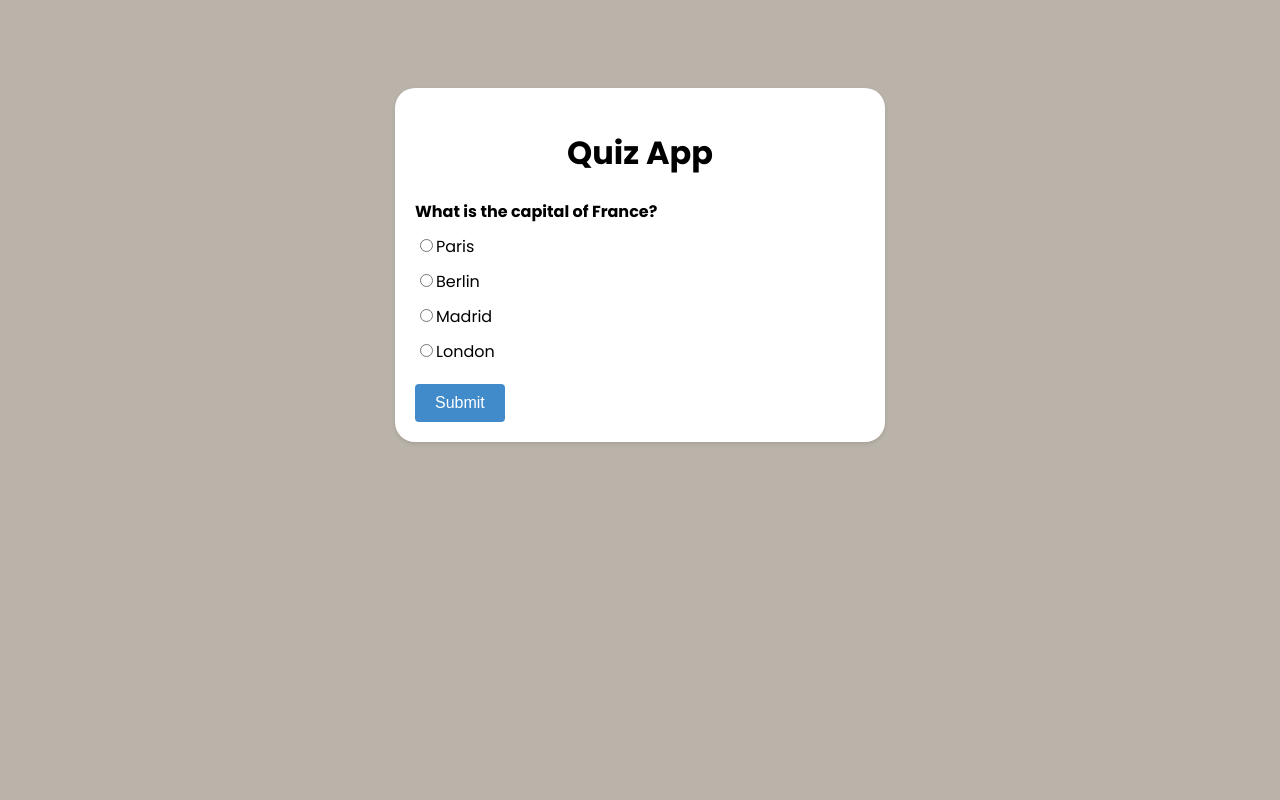
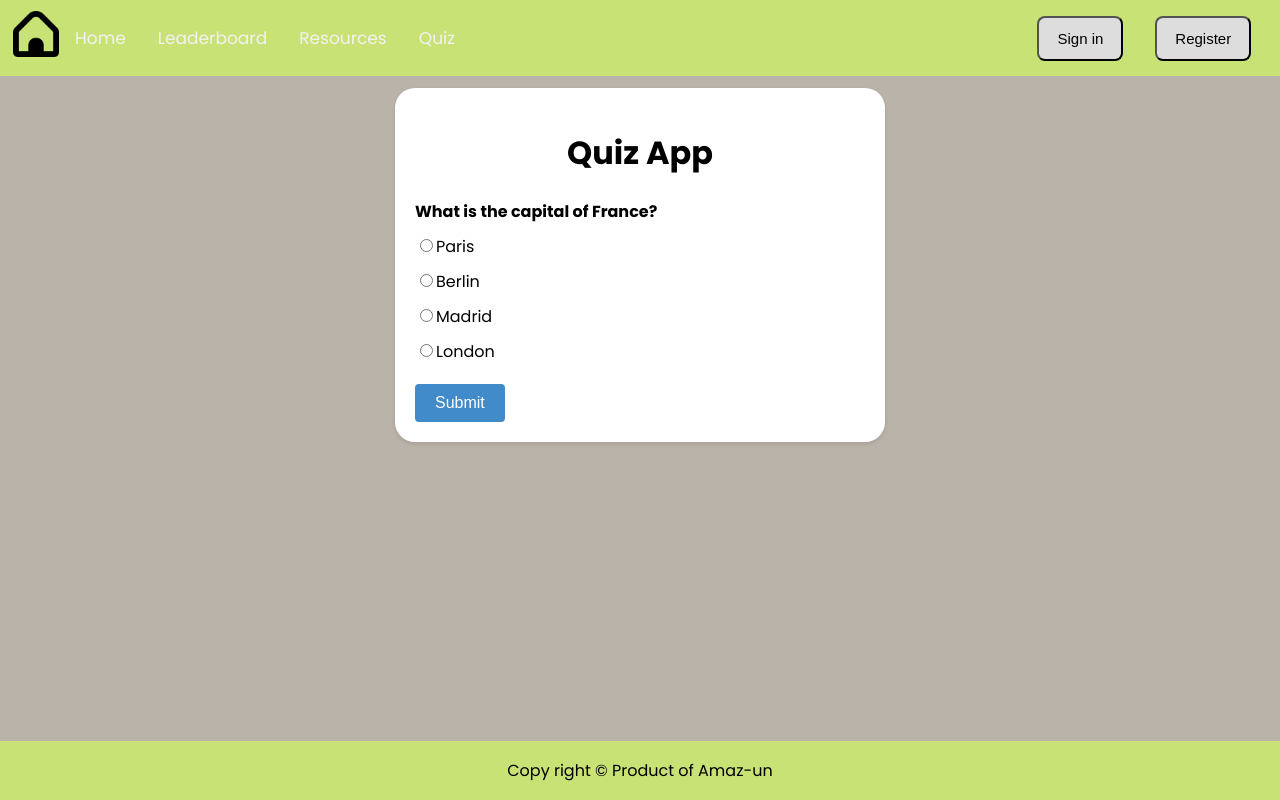
Before and after one commit to MrDanielHo/group-assignment-1, a plain HTML site: page client/quiz.html in a window 1280 px wide. Drawn offline with Linux system fonts and the light colour scheme.

Commit message:
Updated the navabr for quiz and main-page

```diff
--- a/client/assets/quiz.css
+++ b/client/assets/quiz.css
@@ -14,6 +14,7 @@ body {
   background-color: #fff;
   box-shadow: 0 2px 4px rgba(0, 0, 0, 0.1);
   border-radius: 20px;
+  /* display: flex; */
 }
 
 h1 {
@@ -60,3 +61,66 @@ h1 {
 .hide{
   display: none;
 }
+.topnav {
+  overflow: hidden;
+  display: flex;
+  align-items: center;
+  position: fixed;
+  top: 0;
+  width: 98%;
+  justify-content: space-between;
+  background-color: #c9e276;
+  padding: 10px 20px;
+  height: 7%;
+}
+
+.topnav a{
+  float: left;
+  display: block;
+  color: #f2f2f2;
+  text-align: center;
+  padding: 14px 16px;
+  text-decoration: none;
+  font-size: 17px;
+}
+
+.topnav a:hover{
+  background-color: #ddd;
+  color: black;
+}
+
+.topnav a.active {
+  background-color: #e1f17b;
+  color: white;
+}
+
+.topnav img{
+  width: 5%;
+  height: 5%;
+  float: inline-start;
+}
+
+.topnav-centered a {
+float: none;
+top: 50%;
+left: 50%;
+transform: translate(-50%, -50%);
+}
+
+#b1, #b2{
+  border-radius: 8px;
+  font-size: 15px;
+  background-color: #ddd;
+  padding: 12px 18px;
+}
+
+footer {
+  position: fixed;
+  width: 100%;
+  margin: auto;
+  padding: 1px;
+  background-color: #c9e276;
+  text-align: center;
+  display: block;
+  bottom: 0;
+}
--- a/client/assets/style.css
+++ b/client/assets/style.css
@@ -35,17 +35,7 @@ body {
     height: 40%;
 }
 
-.text {
-    display: inline-block;
-    font-size: 20px;
-    padding-left: 20px;
-    /* float: left; */
-    flex: 1;
-    /* width: fit-content; */
-    overflow-wrap: break-word;
-  }
-
-.nav-bar {
+  .topnav {
     overflow: hidden;
     display: flex;
     align-items: center;
@@ -55,9 +45,10 @@ body {
     justify-content: space-between;
     background-color: #458be7;
     padding: 10px 20px;
+    height: 7%;
   }
 
-  .navbar a {
+  .topnav a{
     float: left;
     display: block;
     color: #f2f2f2;
@@ -67,38 +58,42 @@ body {
     font-size: 17px;
   }
 
-  .navbar a:hover {
-    background: #ddd;
+  .topnav a:hover{
+    background-color: #ddd;
     color: black;
   }
 
-  .nav-links {
-    list-style: none;
-    display: flex;
-    gap: 20px;
-    color: azure;
+  .topnav a.active {
+    background-color: gray;
+    color: white;
   }
 
-  .nav-bar img{
+  .topnav img{
+    width: 5%;
     height: 5%;
-    width: 5%;
-    float: left;
+    float: inline-start;
   }
 
-  .nav-bar #home{
-    border: black;
-    width: 25%;
-  }
+  .topnav-centered a {
+  float: none;
+  top: 50%;
+  left: 50%;
+  transform: translate(-50%, -50%);
+}
 
-  .nav-bar .log{
-    border: black;
-    height: 5%;
-    width: 5%;
+  #b1, #b2{
+    border-radius: 8px;
+    font-size: 15px;
+    background-color: #ddd;
+    padding: 12px 18px;
   }
 
   footer {
     margin: auto;
+    width: 100%;
     padding: 1px;
     background-color: #458be7;
     text-align: center;
+    display: block;
+    bottom: 0;
   }
--- a/client/quiz.html
+++ b/client/quiz.html
@@ -6,7 +6,27 @@
     <title>Document</title>
     <link rel="stylesheet" href="./assets/quiz.css">
 </head>
+
 <body>
+
+    <div class="topnav">
+
+        <div class="topnav-centre">
+              <img src="/client/assets/Img-background/home.png" alt="Logo page">
+              <a href="index.html">Home</a>
+              <a href="leaderboard.html">Leaderboard</a>
+              <a href="#">Resources</a>
+              <a href="quiz.html">Quiz</a>
+        </div>
+
+        <div class="topnav-buttons">
+          <a href="login.html"><button id="b1" type="button">Sign in</button></a>
+          <a href="login.html"><button id="b2" type="button">Register</button></a>
+        </div>
+
+      </div>
+
+    <main>
         <div class="container">
             <h1>Quiz App</h1>
             <div id="quiz"></div>
@@ -15,6 +35,12 @@
             <button id="retry" class="button hide">Retry</button>
             <button id="showAnswer" class="button hide">Show Answer</button>
         </div>
+    </main>
+
+    <footer>
+        <p>Copy right © Product of Amaz-un</p>
+    </footer>
+
     <script src="quiz.js"></script>
 </body>
 </html>
```
Also changed, not shown: client/index.html (+17 -16 lines), client/login.js (renamed from client/index.js). Lines whose indentation alone changed are shown as unchanged.
